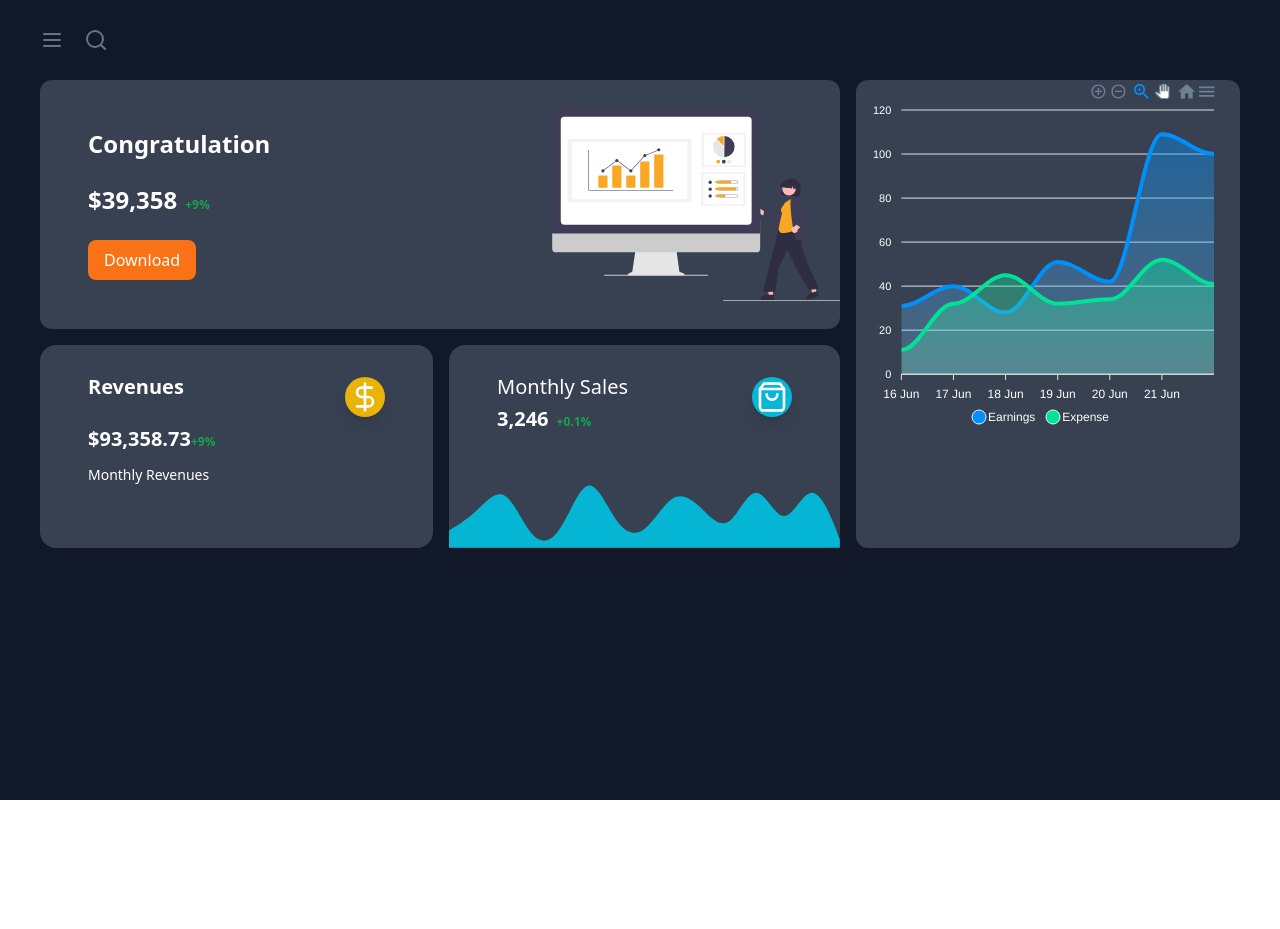
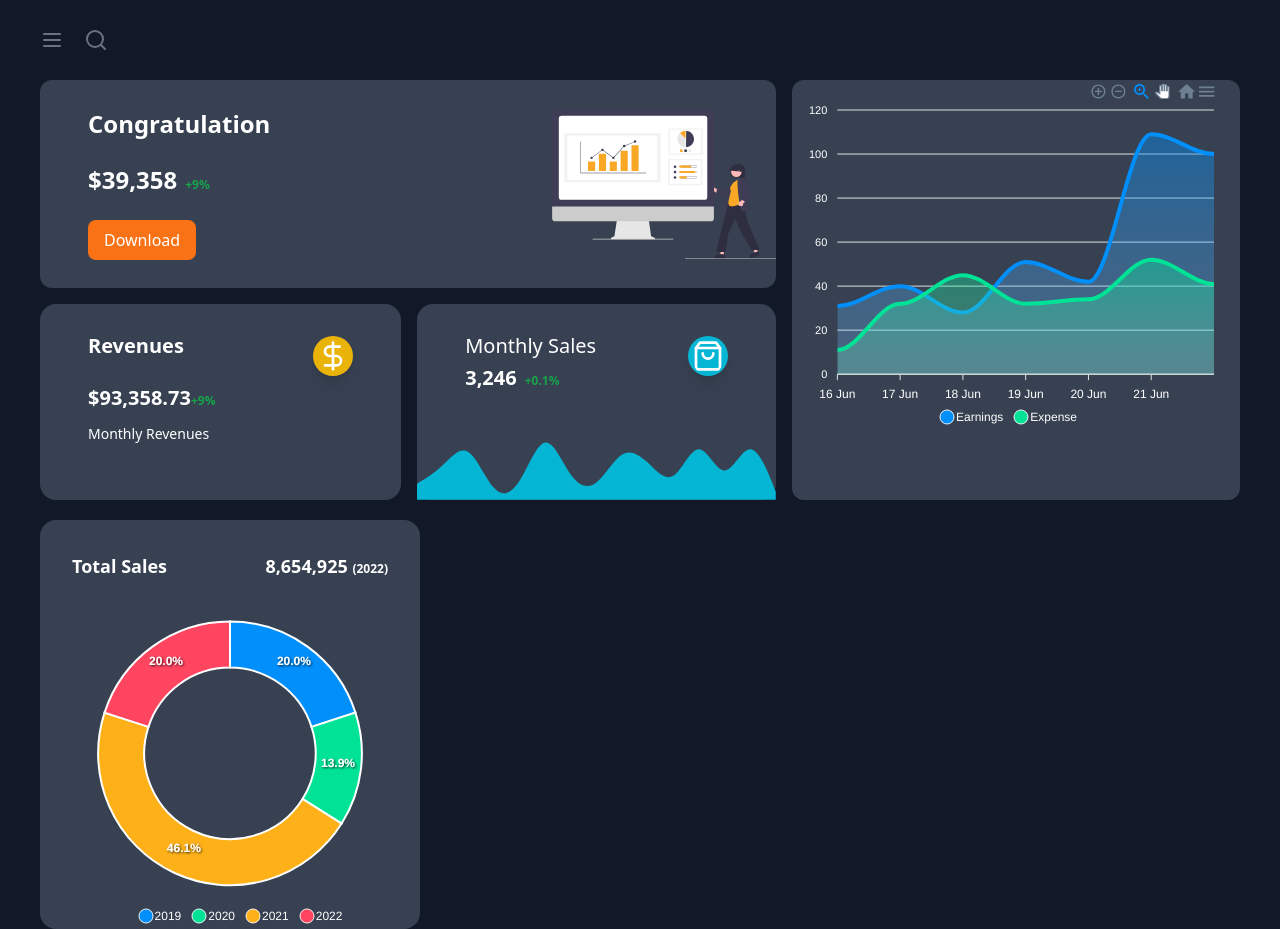
Before and after one commit to sireyrathsok/admin-dashboard, a React (Vite) app: page / in a window 1280 px wide. Before the commit the page ends 800 px from the top, so only its background shows below. Built offline with nearby package versions, Linux system fonts and the light colour scheme.

Commit message:
added pieChart

```diff
--- /dev/null
+++ b/src/Charts/PieChart.jsx
@@ -0,0 +1,148 @@
+import React from "react";
+import ReactApexChart from "react-apexcharts";
+
+class PieChart extends React.Component {
+  constructor(props) {
+    super(props);
+
+    this.state = {
+      series: [330, 230, 760, 330],
+
+      options: {
+        chart: {
+          width: 380,
+          type: "donut",
+          foreColor: "#ffffff",
+        },
+
+        dataLabels: {
+          enabled: true,
+          name: {},
+          value: {},
+          total: {},
+        },
+        tooltip: {
+          enabled: false,
+        },
+        tooltip: {
+          enabled: true,
+          y: {
+            formatter: undefined,
+            title: {
+              formatter: (seriesName) => "Sales :",
+            },
+          },
+        },
+
+        responsive: [
+          {
+            breakpoint: 480,
+            options: {
+              chart: {
+                width: 200,
+              },
+              legend: {
+                show: false,
+              },
+            },
+          },
+        ],
+        // legend: {
+        //   position: "right",
+        //   offsetY: 0,
+        //   height: 230,
+        //   labels: {
+        //     formatter: function (val, opts) {
+        //       return "Roth:" + val;
+        //     },
+        //   },
+        // },
+        legend: {
+          position: "bottom",
+          offsetX: 0,
+          height: 0,
+          width: 0,
+          customLegendItems: ["2019", "2020", "2021", "2022"],
+          labels: {
+            // Customize the text of legend items here
+            formatter: function (val, opts) {
+              return "Custom Legend: " + opts;
+            },
+          },
+        },
+      },
+    };
+  }
+
+  //   appendData() {
+  //     var arr = this.state.series.slice();
+  //     arr.push(Math.floor(Math.random() * (100 - 1 + 1)) + 1);
+
+  //     this.setState({
+  //       series: arr,
+  //     });
+  //   }
+
+  //   removeData() {
+  //     if (this.state.series.length === 1) return;
+
+  //     var arr = this.state.series.slice();
+  //     arr.pop();
+
+  //     this.setState({
+  //       series: arr,
+  //     });
+  //   }
+
+  //   randomize() {
+  //     this.setState({
+  //       series: this.state.series.map(function () {
+  //         return Math.floor(Math.random() * (100 - 1 + 1)) + 1;
+  //       }),
+  //     });
+  //   }
+
+  //   reset() {
+  //     this.setState({
+  //       series: [44, 55, 13, 33],
+  //     });
+  //   }
+  render() {
+    return (
+      <div>
+        <div>
+          <div className=" flex justify-between mx-8 py-8 text-lg text-white font-semibold ">
+            <p className="   ">Total Sales</p>
+            <p>
+              8,654,925 <span className=" text-xs">(2022)</span>
+            </p>
+          </div>
+
+          <div className="chart-wrap">
+            <div id="chart">
+              <ReactApexChart
+                options={this.state.options}
+                series={this.state.series}
+                type="donut"
+                width={380}
+              />
+            </div>
+          </div>
+
+          {/* <div class="actions">
+            <button onClick={() => this.appendData()}>+ ADD</button>
+
+            <button onClick={() => this.removeData()}>- REMOVE</button>
+
+            <button onClick={() => this.randomize()}>RANDOMIZE</button>
+
+            <button onClick={() => this.reset()}>RESET</button>
+          </div> */}
+        </div>
+        <div id="html-dist"></div>
+      </div>
+    );
+  }
+}
+
+export default PieChart;
--- a/src/components/Home/Home.jsx
+++ b/src/components/Home/Home.jsx
@@ -1,6 +1,8 @@
 import React from "react";
 import Layer1 from "./Layer1";
 import Graphic from "./Graphic";
+import PieChart from "../../Charts/PieChart";
+import { motion } from "framer-motion";
 
 const Home = () => {
   return (
@@ -11,6 +13,9 @@ const Home = () => {
         </div>
         <Graphic />
       </div>
+      <motion.div className=" bg-gray-700 mt-5 w-fit  rounded-2xl">
+        <PieChart />
+      </motion.div>
     </div>
   );
 };
--- a/src/components/Home/Layer1.jsx
+++ b/src/components/Home/Layer1.jsx
@@ -3,7 +3,6 @@ import { motion } from "framer-motion";
 import SvgHero from "../SvgHero";
 import { DollarSign, ShoppingBag } from "lucide-react";
 import SvgWave from "./SvgWave";
-import BasicChart from "../../Charts/BasicChart";
 
 const Layer1 = () => {
   return (
@@ -25,7 +24,7 @@ const Layer1 = () => {
               Download
             </button>
           </div>
-          <div className=" grow   lg:w-full xl:min-w-72 ">
+          <div className=" grow   lg:w-full xl:min-w-56 ">
             <SvgHero />
           </div>
         </div>
```
